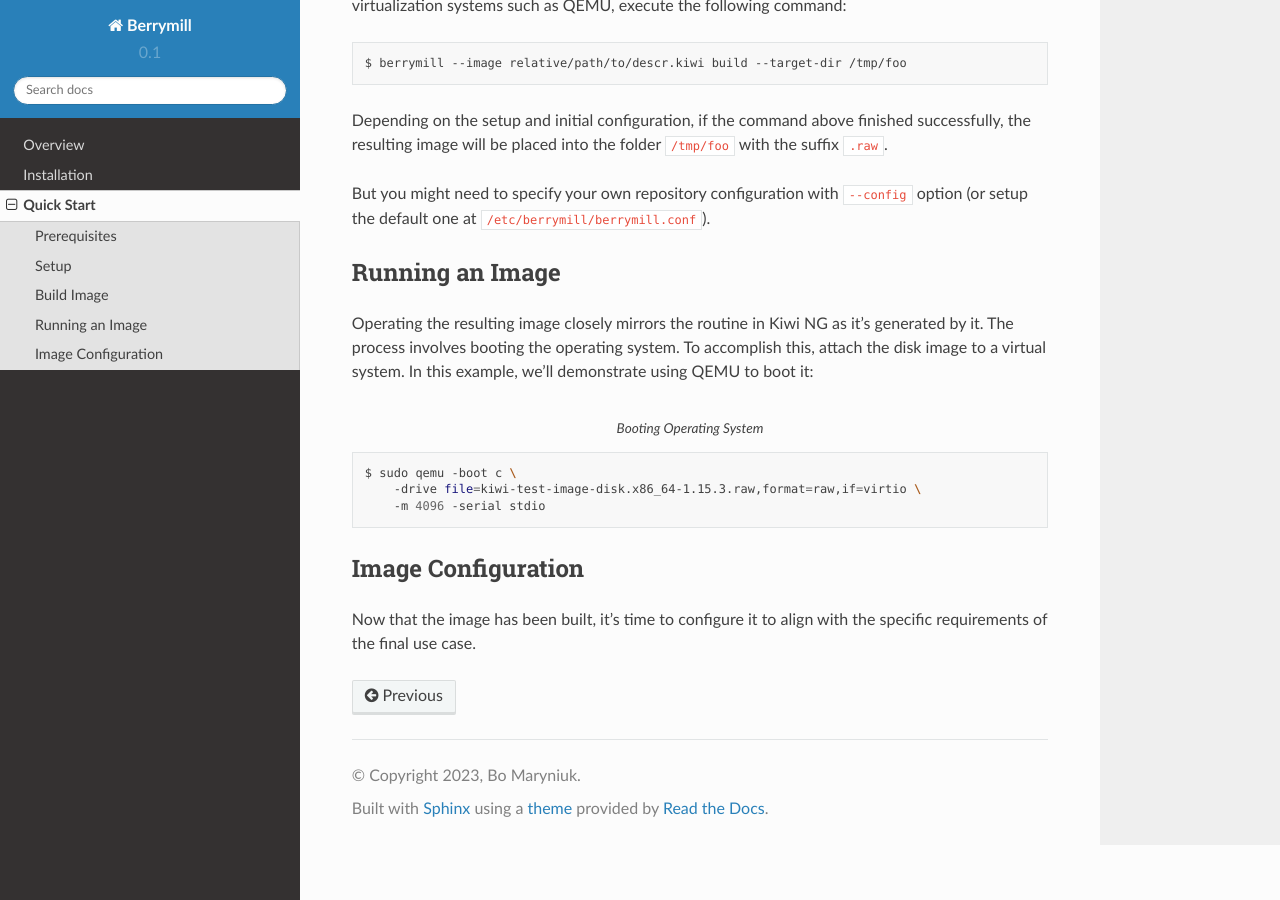
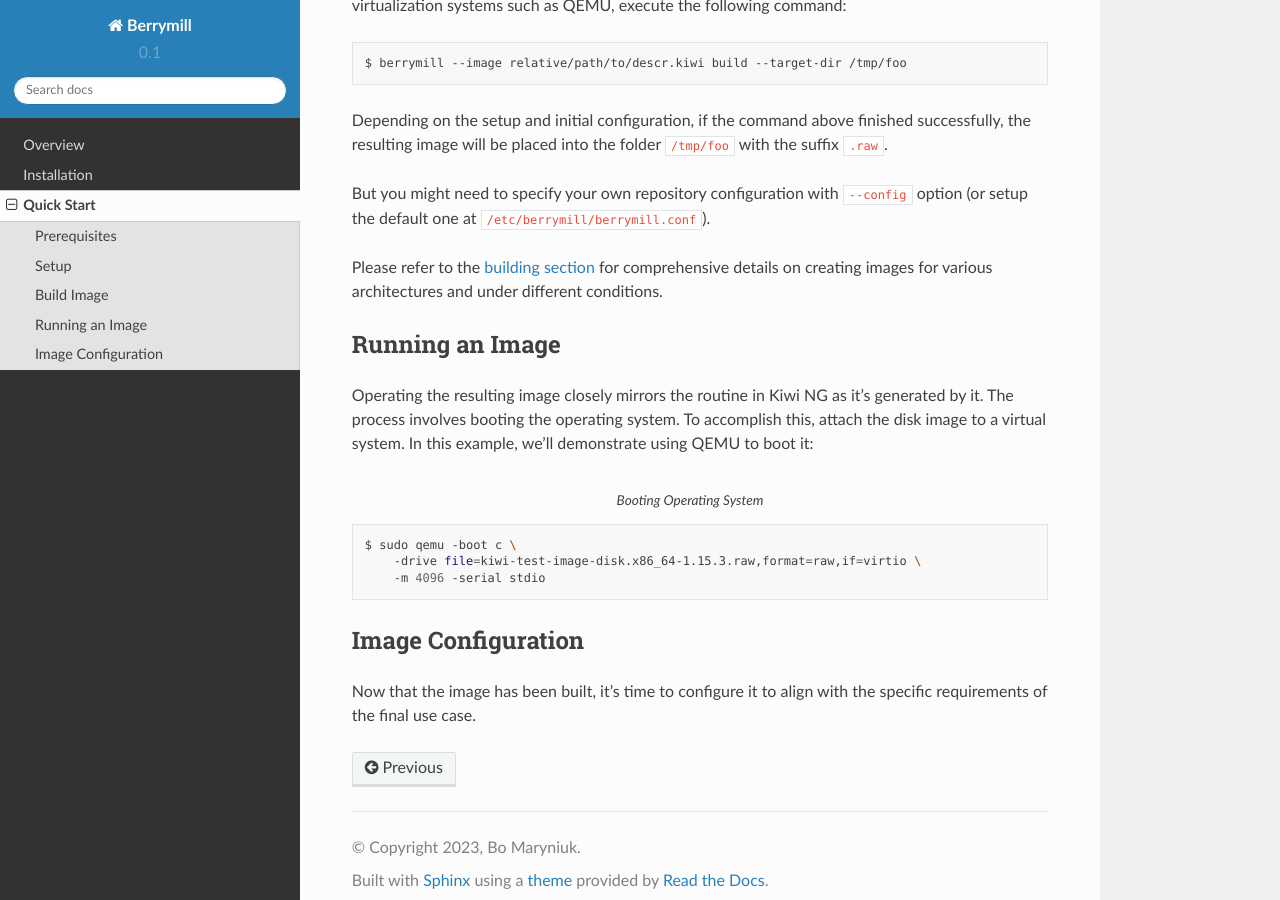
Before and after one commit to isbm/berrymill, a Sphinx documentation site: the page built from doc/source/quickstart.rst, in a window 1280 px wide and 900 px high, scrolled down 916 px. Built offline with Sphinx 7.4.7 and the Read the Docs theme 2.0.0, drawn with Linux system fonts in a browser that asks for light colours.

Commit message:
Add detailed build reference.

```diff
--- /dev/null
+++ b/doc/source/detailedbuild.rst
@@ -0,0 +1,5 @@
+Building Image
+==============
+
+.. note::
+    This page explains the details about building images with Berrymill.
--- a/doc/source/quickstart.rst
+++ b/doc/source/quickstart.rst
@@ -38,6 +38,7 @@
 
 But you might need to specify your own repository configuration with ``--config`` option (or setup the default one at ``/etc/berrymill/berrymill.conf``).
 
+Please refer to the `building section <detailedbuild.rst>`__ for comprehensive details on creating images for various architectures and under different conditions.
 
 Running an Image
 ----------------
```
